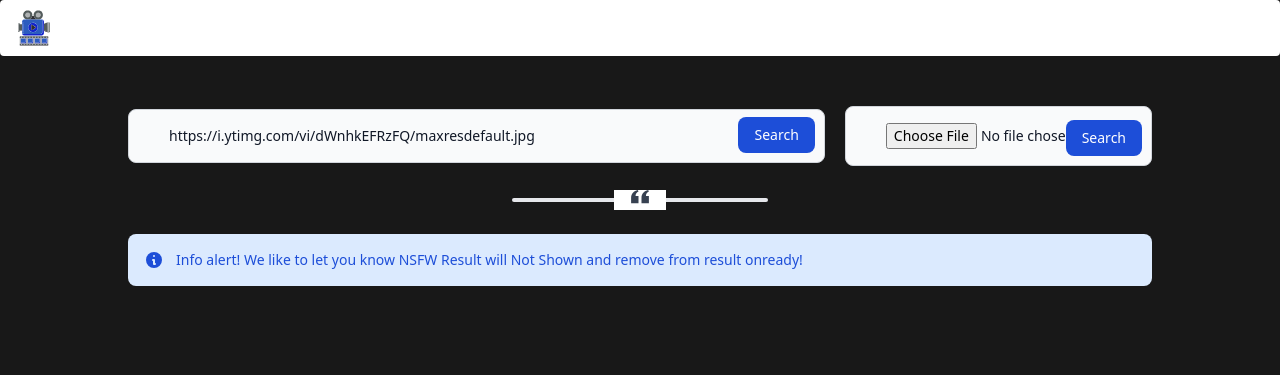
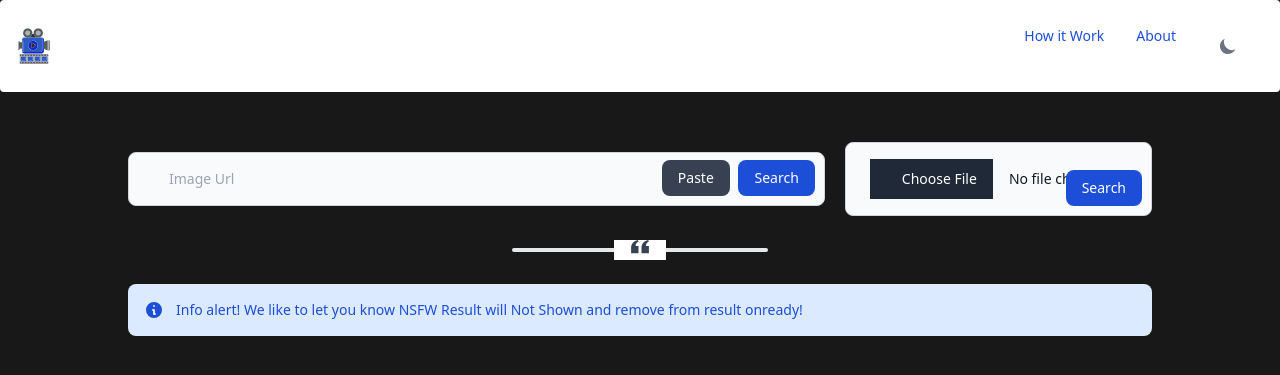
Before and after one commit to GeeSuth/Dis-Anime, a Flask app: page / in a window 1280 px wide. Shown: the top 375 px of the page. Run offline with Flask 2, Linux system fonts and the light colour scheme; some libraries are stand-ins or nearby versions.

Commit message:
Add Faq And about

```diff
--- a/app.py
+++ b/app.py
@@ -1,5 +1,5 @@
 from email.mime import image
-from flask import Flask, request
+from flask import Flask, render_template, request
 from index import Index
 from helper import ReturnData,MsgError
 from ApiClient import SearchingByUrl,SearchingByImage
@@ -47,3 +47,15 @@ def searchUpladImage():
 
       except Exception as e:
         return ReturnData(f"Can't Handle this image , {str(e)}", True)
+
+
+
+
+@app.route("/how")
+def HowItWork():
+    return render_template("/pages/how.html")
+
+
+@app.route("/about")
+def About():
+    return render_template("/pages/about.html")
--- a/static/main.js
+++ b/static/main.js
@@ -135,3 +135,58 @@ async function uploadImage() {
 
     return await response.json();
 }
+
+
+
+/* Common  */
+function pasteUrl() {
+    input = document.getElementById('urlImg');
+    navigator.clipboard
+        .readText()
+        .then(
+            cliptext =>
+            (input.value = cliptext),
+            err => console.log(err)
+        );
+}
+
+var themeToggleDarkIcon = document.getElementById('theme-toggle-dark-icon');
+var themeToggleLightIcon = document.getElementById('theme-toggle-light-icon');
+
+// Change the icons inside the button based on previous settings
+if (localStorage.getItem('color-theme') === 'dark' || (!('color-theme' in localStorage) && window.matchMedia('(prefers-color-scheme: dark)').matches)) {
+    themeToggleLightIcon.classList.remove('hidden');
+} else {
+    themeToggleDarkIcon.classList.remove('hidden');
+}
+
+var themeToggleBtn = document.getElementById('theme-toggle');
+
+themeToggleBtn.addEventListener('click', function() {
+
+    // toggle icons inside button
+    themeToggleDarkIcon.classList.toggle('hidden');
+    themeToggleLightIcon.classList.toggle('hidden');
+
+    // if set via local storage previously
+    if (localStorage.getItem('color-theme')) {
+        if (localStorage.getItem('color-theme') === 'light') {
+            document.documentElement.classList.add('dark');
+            localStorage.setItem('color-theme', 'dark');
+        } else {
+            document.documentElement.classList.remove('dark');
+            localStorage.setItem('color-theme', 'light');
+        }
+
+        // if NOT set via local storage previously
+    } else {
+        if (document.documentElement.classList.contains('dark')) {
+            document.documentElement.classList.remove('dark');
+            localStorage.setItem('color-theme', 'light');
+        } else {
+            document.documentElement.classList.add('dark');
+            localStorage.setItem('color-theme', 'dark');
+        }
+    }
+
+});
--- a/templates/layout.html
+++ b/templates/layout.html
@@ -4,12 +4,13 @@
 <head>
     <meta charset="utf-8">
     <meta name="viewport" content="width=device-width, initial-scale=1">
-    <title> Anime Discover </title>
+    <title> Dis-Anime </title>
     <!-- <link href="https://cdn.jsdelivr.net/npm/bootstrap@5.2.0/dist/css/bootstrap.min.css" rel="stylesheet" integrity="sha384-gH2yIJqKdNHPEq0n4Mqa/HGKIhSkIHeL5AyhkYV8i59U5AR6csBvApHHNl/vI1Bx" crossorigin="anonymous">-->
     <link href="../static/style.css" rel="stylesheet" />
     <script src="https://cdn.tailwindcss.com"></script>
     <script>
         tailwind.config = {
+            darkMode: 'media',
             theme: {
                 extend: {
                     colors: {
@@ -17,6 +18,16 @@
                     }
                 }
             }
+        }
+    </script>
+    <link rel="icon" type="image/x-icon" href="../static/favicon.ico">
+    <link rel="stylesheet" href="https://unpkg.com/flowbite@1.5.2/dist/flowbite.min.css" />
+    <script src="https://unpkg.com/flowbite@1.5.2/dist/flowbite.js"></script>
+    <script>
+        if (localStorage.getItem('color-theme') === 'dark' || (!('color-theme' in localStorage) && window.matchMedia('(prefers-color-scheme: dark)').matches)) {
+            document.documentElement.classList.add('dark');
+        } else {
+            document.documentElement.classList.remove('dark')
         }
     </script>
 </head>
@@ -28,16 +39,28 @@
 
     <nav class="bg-white border-gray-200 px-2 sm:px-4 py-2.5 rounded dark:bg-gray-900">
         <div class="container flex flex-wrap justify-between items-center mx-auto">
-            <a href="https://flowbite.com/" class="flex items-center">
+            <a href="/" class="flex items-center">
                 <img src="static/img/logo.svg" class="mr-3 h-6 sm:h-9" alt="Flowbite Logo">
-                <span class="self-center text-xl font-semibold whitespace-nowrap dark:text-white">Discover Anime</span>
+                <span class="self-center text-xl font-semibold whitespace-nowrap dark:text-white">Dis-Anime</span>
             </a>
-            <button data-collapse-toggle="navbar-default" type="button" class="inline-flex items-center p-2 ml-3 text-sm text-gray-500 rounded-lg md:hidden hover:bg-gray-100 focus:outline-none focus:ring-2 focus:ring-gray-200 dark:text-gray-400 dark:hover:bg-gray-700 dark:focus:ring-gray-600"
-                aria-controls="navbar-default" aria-expanded="false">
-        <span class="sr-only">Open main menu</span>
-        <svg class="w-6 h-6" aria-hidden="true" fill="currentColor" viewBox="0 0 20 20" xmlns="http://www.w3.org/2000/svg"><path fill-rule="evenodd" d="M3 5a1 1 0 011-1h12a1 1 0 110 2H4a1 1 0 01-1-1zM3 10a1 1 0 011-1h12a1 1 0 110 2H4a1 1 0 01-1-1zM3 15a1 1 0 011-1h12a1 1 0 110 2H4a1 1 0 01-1-1z" clip-rule="evenodd"></path></svg>
-      </button>
+            <div class="hidden w-full md:block md:w-auto" id="navbar-default">
+                <ul class="flex flex-col p-4 mt-4 bg-gray-50 rounded-lg border border-gray-100 md:flex-row md:space-x-8 md:mt-0 md:text-sm md:font-medium md:border-0 md:bg-white dark:bg-gray-800 md:dark:bg-gray-900 dark:border-gray-700">
+                    <li>
+                        <a href="/how" class="block py-2 pr-4 pl-3 text-white bg-blue-700 rounded md:bg-transparent md:text-blue-700 md:p-0 dark:text-white" aria-current="page">How it Work</a>
+                    </li>
+                    <li>
+                        <a href="/about" class="block py-2 pr-4 pl-3 text-white bg-blue-700 rounded md:bg-transparent md:text-blue-700 md:p-0 dark:text-white" aria-current="page">About</a>
+                    </li>
+                    <li>
+                        <button id="theme-toggle" type="button" class="text-gray-500 dark:text-gray-400 hover:bg-gray-100 dark:hover:bg-gray-700 focus:outline-none focus:ring-4 focus:ring-gray-200 dark:focus:ring-gray-700 rounded-lg text-sm p-2.5">
+                            <svg id="theme-toggle-dark-icon" class="hidden w-5 h-5" fill="currentColor" viewBox="0 0 20 20" xmlns="http://www.w3.org/2000/svg"><path d="M17.293 13.293A8 8 0 016.707 2.707a8.001 8.001 0 1010.586 10.586z"></path></svg>
+                            <svg id="theme-toggle-light-icon" class="hidden w-5 h-5" fill="currentColor" viewBox="0 0 20 20" xmlns="http://www.w3.org/2000/svg"><path d="M10 2a1 1 0 011 1v1a1 1 0 11-2 0V3a1 1 0 011-1zm4 8a4 4 0 11-8 0 4 4 0 018 0zm-.464 4.95l.707.707a1 1 0 001.414-1.414l-.707-.707a1 1 0 00-1.414 1.414zm2.12-10.607a1 1 0 010 1.414l-.706.707a1 1 0 11-1.414-1.414l.707-.707a1 1 0 011.414 0zM17 11a1 1 0 100-2h-1a1 1 0 100 2h1zm-7 4a1 1 0 011 1v1a1 1 0 11-2 0v-1a1 1 0 011-1zM5.05 6.464A1 1 0 106.465 5.05l-.708-.707a1 1 0 00-1.414 1.414l.707.707zm1.414 8.486l-.707.707a1 1 0 01-1.414-1.414l.707-.707a1 1 0 011.414 1.414zM4 11a1 1 0 100-2H3a1 1 0 000 2h1z" fill-rule="evenodd" clip-rule="evenodd"></path></svg>
+                        </button>
+                    </li>
+                </ul>
+            </div>
         </div>
+
     </nav>
 
 
--- a/templates/pages/index.html
+++ b/templates/pages/index.html
@@ -8,9 +8,10 @@
         padding-right: 20px;">
 
             <div class="relative">
-                <input type="search" value="https://i.ytimg.com/vi/dWnhkEFRzFQ/maxresdefault.jpg" id="urlImg" class="block p-4 pl-10 w-full text-sm text-gray-900 bg-gray-50 rounded-lg border border-gray-300 focus:ring-blue-500 focus:border-blue-500 dark:bg-gray-700 dark:border-gray-600 dark:placeholder-gray-400 dark:text-white dark:focus:ring-blue-500 dark:focus:border-blue-500"
+                <input type="search" value="" id="urlImg" class="block p-4 pl-10 w-full text-sm text-gray-900 bg-gray-50 rounded-lg border border-gray-300 focus:ring-blue-500 focus:border-blue-500 dark:bg-gray-700 dark:border-gray-600 dark:placeholder-gray-400 dark:text-white dark:focus:ring-blue-500 dark:focus:border-blue-500"
                     placeholder="Image Url">
                 <button type="submit" onclick="searchUrl()" class="text-white absolute right-2.5 bottom-2.5 bg-blue-700 hover:bg-blue-800 focus:ring-4 focus:outline-none focus:ring-blue-300 font-medium rounded-lg text-sm px-4 py-2 dark:bg-blue-600 dark:hover:bg-blue-700 dark:focus:ring-blue-800">Search</button>
+                <button type="submit" style="margin-right: 85px;" onclick="pasteUrl()" class="text-white absolute right-2.5 bottom-2.5 bg-gray-700 hover:bg-white-800 focus:ring-4 focus:outline-none focus:ring-white-300 font-medium rounded-lg text-sm px-4 py-2 dark:bg-gray-600 dark:hover:bg-white-700 dark:focus:ring-white-800">Paste</button>
             </div>
 
         </div>
```
Also changed, not shown: templates/pages/about.html (added, +22 -0 lines), templates/pages/how.html (added, +42 -0 lines), static/favicon.ico (added), static/img/workflow.jpg (added).
